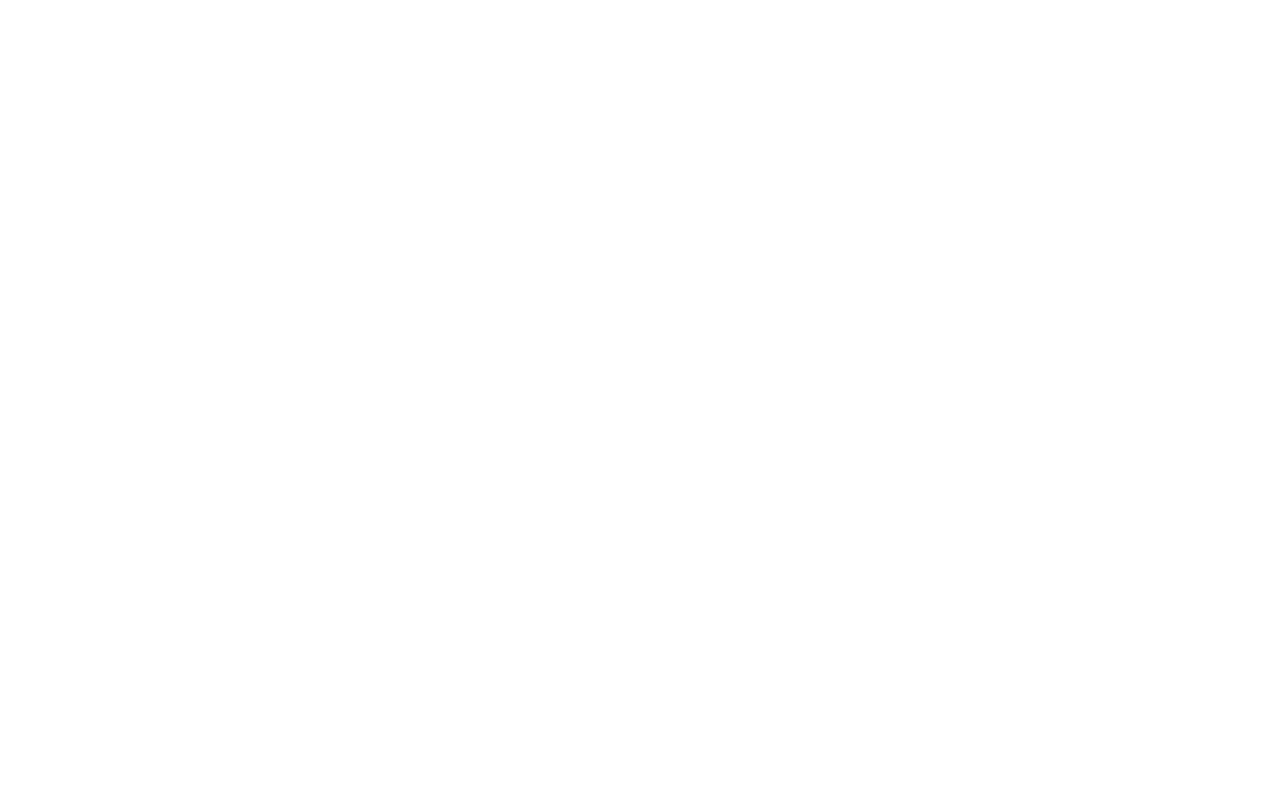
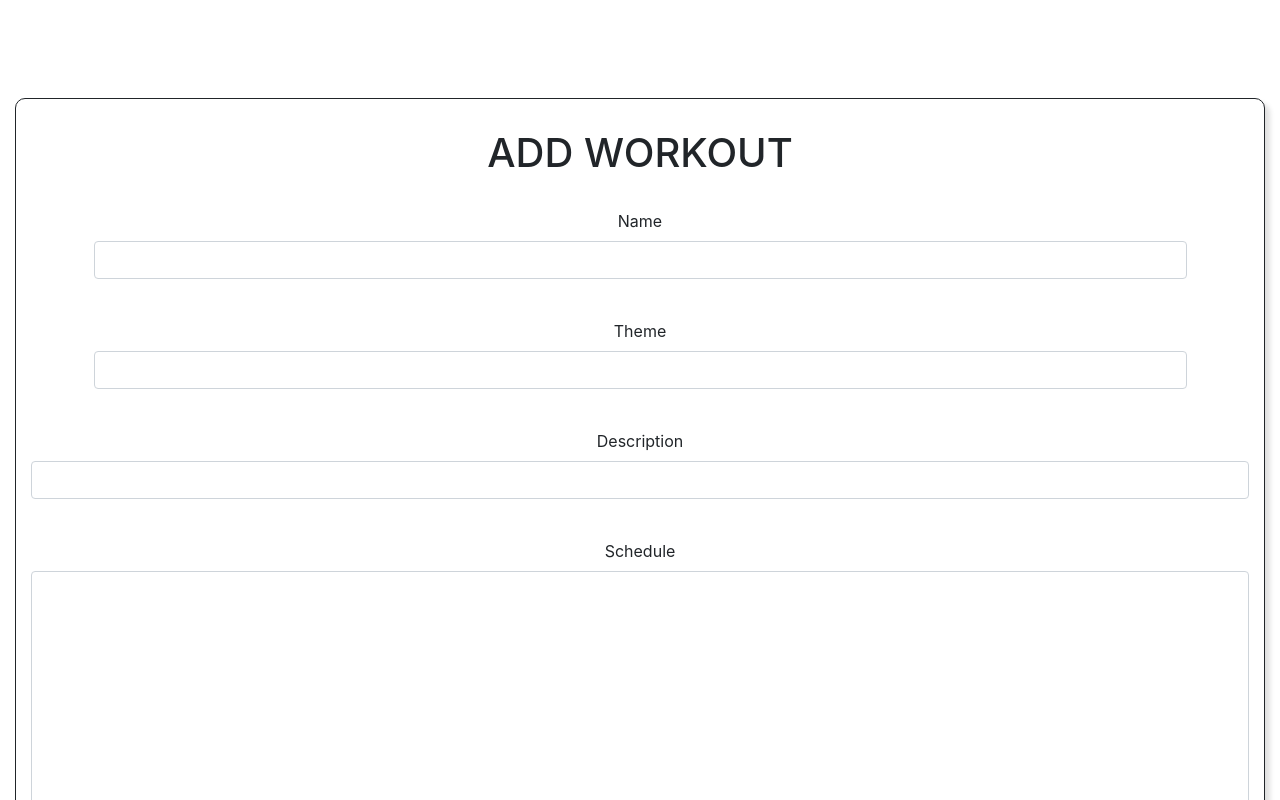
Before and after one commit to Yasoja44/spmctseclient, a React (Create React App) app: page / in a window 1280 px wide. Shown: the top 800 px of the page. Built offline with nearby package versions, Linux system fonts and the light colour scheme.

Commit message:
initial r

```diff
--- a/src/App.js
+++ b/src/App.js
@@ -19,7 +19,7 @@ function App() {
         <Router>
           <section>
             <Switch>
-              <Route path="/workout" component={Workout}  />
+              <Route path="/" component={Workout}  />
               <Route path="/question" component={Questionnaire}  />
               <Route path="/show" component={Show}  />
 
```
